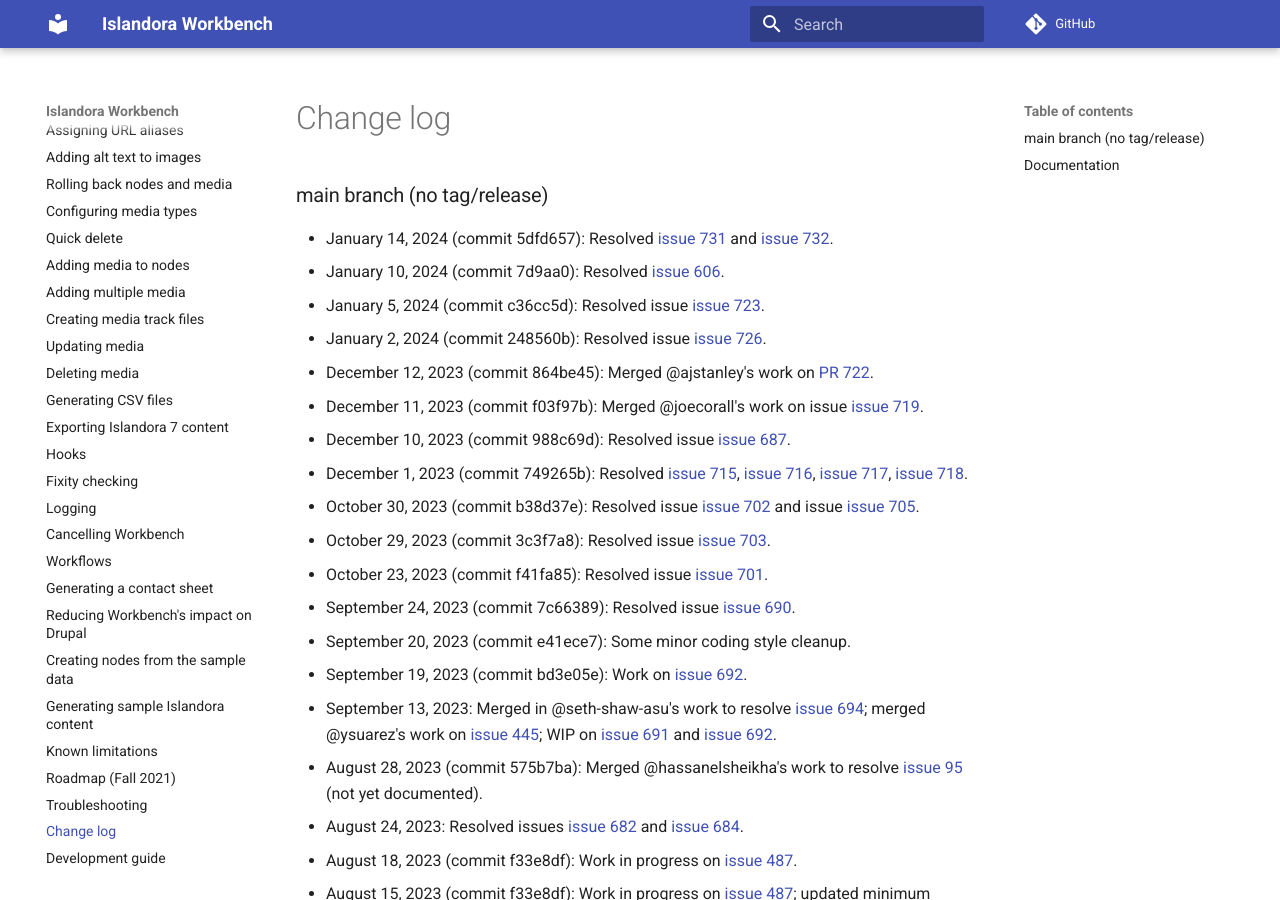
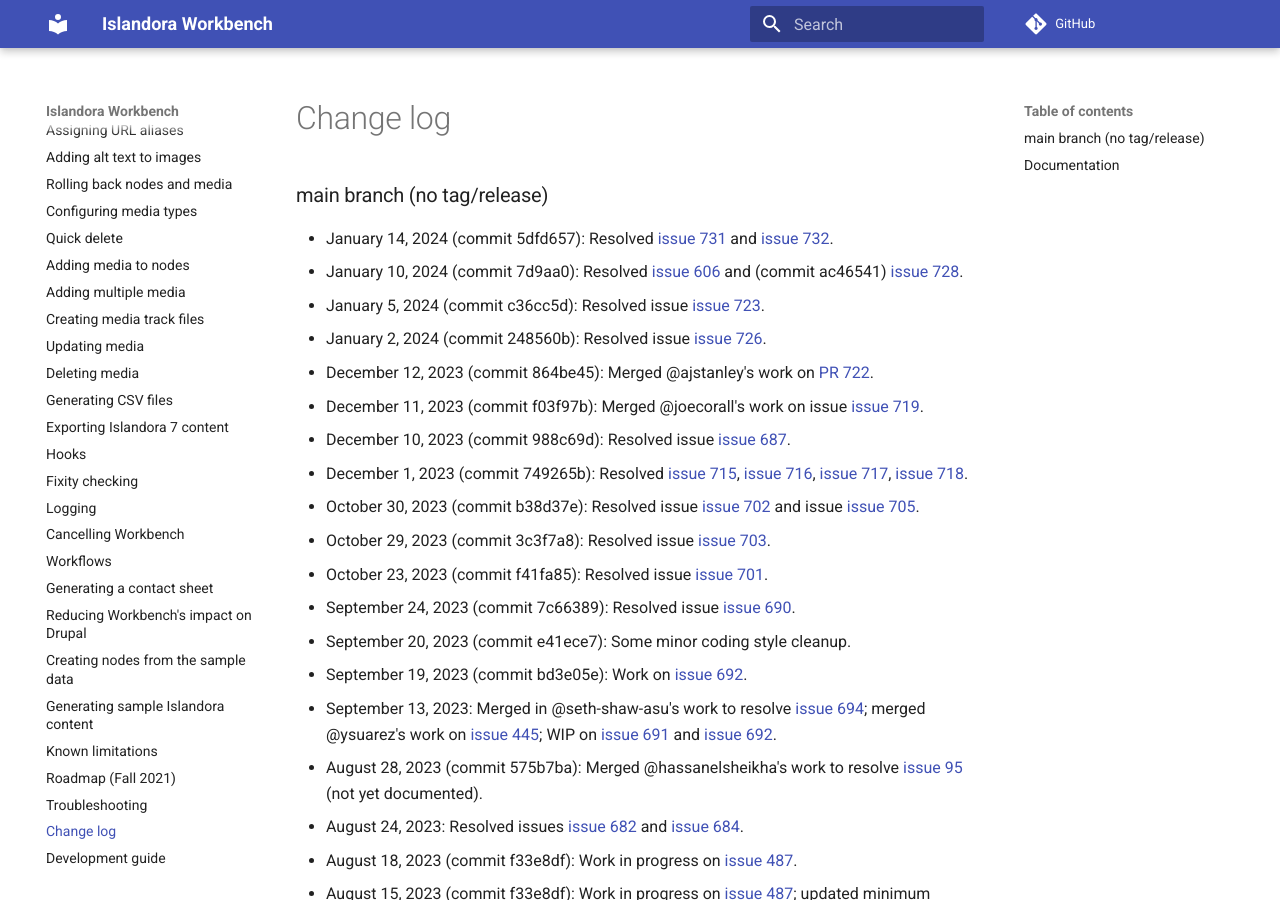
Before and after one commit to mjordan/islandora_workbench_docs, an MkDocs documentation site: the page built from docs/changelog.md, in a window 1280 px wide and 900 px high. Built offline with MkDocs 1.6.1 and Material for MkDocs 9.7.7, drawn with Linux system fonts in a browser that asks for light colours; comment, search, counter and statistics services are not loaded.

Commit message:
Updated changelog.

```diff
--- a/docs/changelog.md
+++ b/docs/changelog.md
@@ -1,7 +1,7 @@
 ### main branch (no tag/release)
 
 * January 14, 2024 (commit 5dfd657): Resolved [issue 731](https://github.com/mjordan/islandora_workbench/issues/731) and [issue 732](https://github.com/mjordan/islandora_workbench/issues/732).
-* January 10, 2024 (commit 7d9aa0): Resolved [issue 606](https://github.com/mjordan/islandora_workbench/issues/606).
+* January 10, 2024 (commit 7d9aa0): Resolved [issue 606](https://github.com/mjordan/islandora_workbench/issues/606) and (commit ac46541) [issue 728](https://github.com/mjordan/islandora_workbench/issues/728).
 * January 5, 2024 (commit c36cc5d): Resolved issue [issue 723](https://github.com/mjordan/islandora_workbench/issues/723).
 * January 2, 2024 (commit 248560b): Resolved issue [issue 726](https://github.com/mjordan/islandora_workbench/issues/726).
 * December 12, 2023 (commit 864be45): Merged @ajstanley's work on [PR 722](https://github.com/mjordan/islandora_workbench/pull/722).
```
